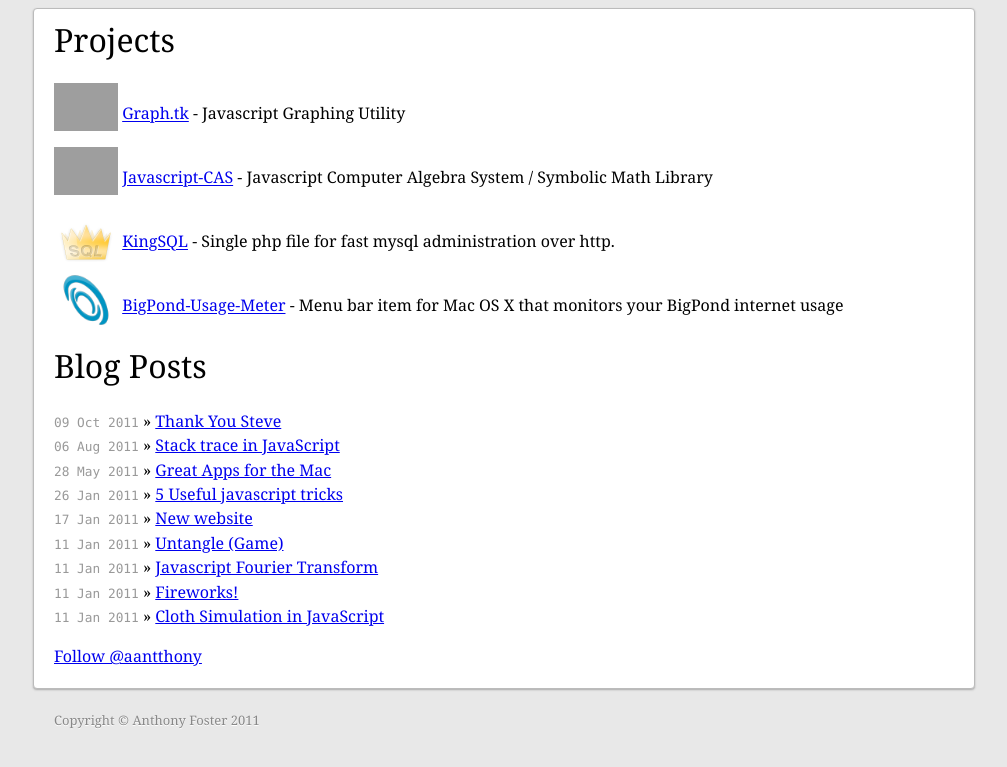
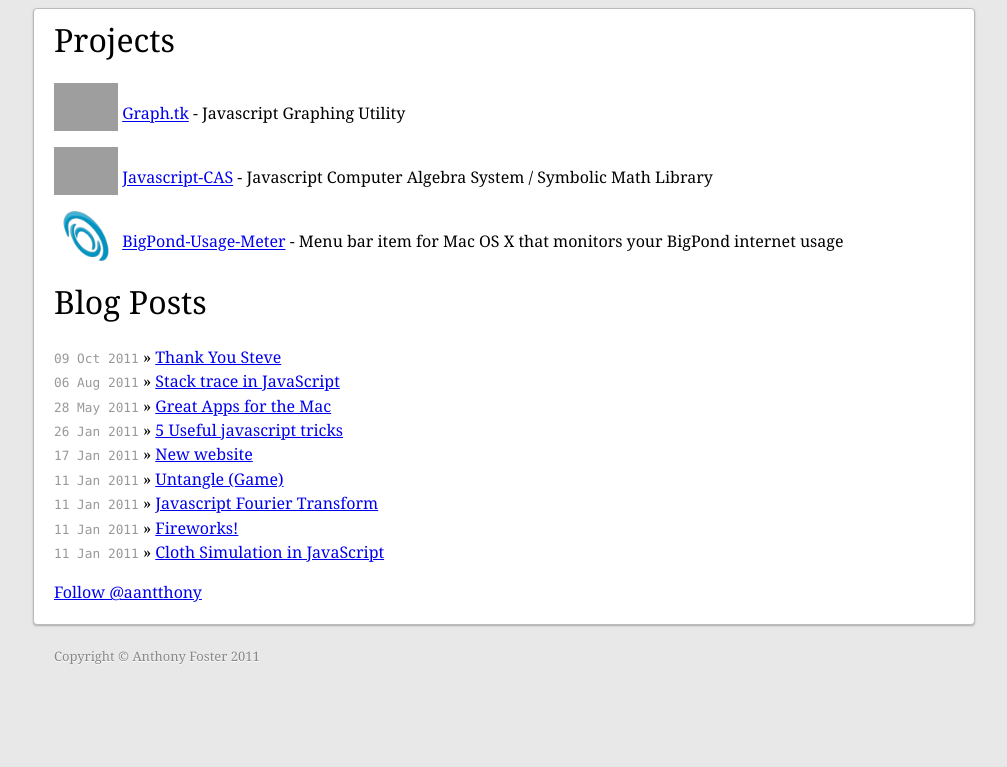
Before and after one commit to aantthony/url3.tk, a Jekyll site: the page built from index.html, in a window 1280 px wide, cut to the strip 152-919 px from the top of the page. Shown: the whole strip, without its empty margins (136-1143 px from the left). Built offline with Jekyll 4.4.1, drawn with Linux system fonts in a browser that asks for light colours; comment, search, counter and statistics services are not loaded; grey boxes are pictures that could not be loaded.

Commit message:
remove software that is crap

```diff
--- a/index.html
+++ b/index.html
@@ -8,7 +8,6 @@ title: Anthony Foster
     <ul class="posts">
         <li><a href="http://graph.tk/about/"><div class="icon"><img src="http://graph.tk/about/resources/logo.png" width="64" /></div></a> <a href="http://graph.tk/about/">Graph.tk</a> - Javascript Graphing Utility</li>
         <li><a href="http://aantthony.github.com/javascript-cas/"><div class="icon"><img src="http://aantthony.github.com/javascript-cas/icon.png" width="64" /></div></a> <a href="http://aantthony.github.com/javascript-cas/">Javascript-CAS</a> - Javascript Computer Algebra System / Symbolic Math Library</li>
-		<li><a href="https://github.com/aantthony/kingsql"><div class="icon"><img src="images/icons/kingsql.png" width="64" /></div></a> <a href="https://github.com/aantthony/kingsql">KingSQL</a> - Single php file for fast mysql administration over http.</li>
         <li><a href="http://aantthony.github.com/BigPond-Usage-Meter/"><div class="icon"><img src="images/icons/bp.png" width="50" /></div></a> <a href="http://aantthony.github.com/BigPond-Usage-Meter/">BigPond-Usage-Meter</a> - Menu bar item for Mac OS X that monitors your BigPond internet usage</li>
     </ul>
     <h1>Blog Posts</h1>
```
